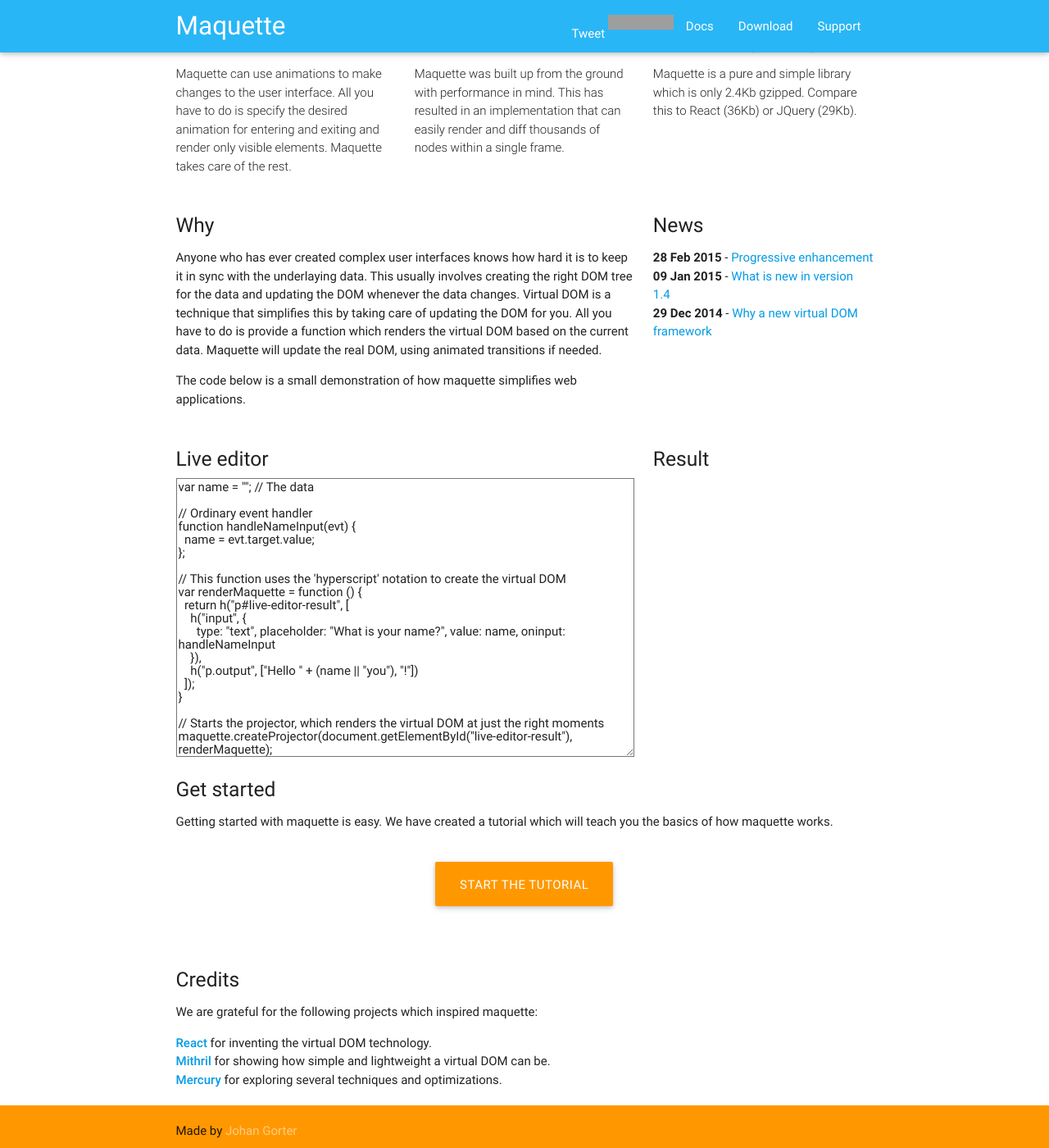
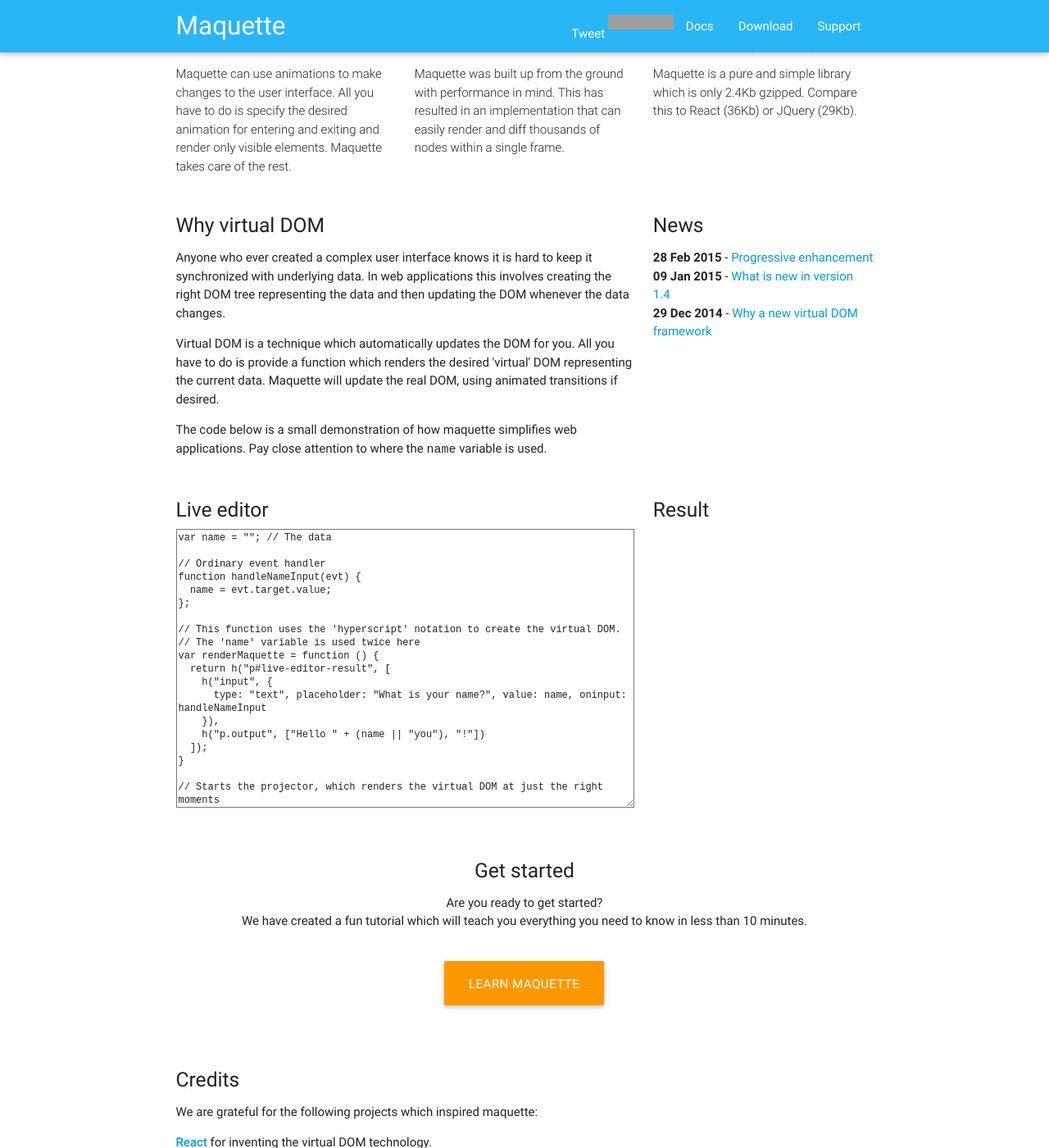
Before and after one commit to AFASSoftware/maquette, a Jekyll site: the page built from index.html, in a window 1280 px wide and 1400 px high, scrolled down 439 px. Shown: the whole window at 82% size. Built offline with Jekyll 4.4.1, drawn with Linux system fonts in a browser that asks for light colours; comment, search, counter and statistics services are not loaded; grey boxes are pictures that could not be loaded.

Commit message:
inpiration

```diff
--- a/index.html
+++ b/index.html
@@ -81,15 +81,21 @@
 
     <div class="row">
       <div class="col s12 m8">
-        <h5>Why</h5>
+        <h5>Why virtual DOM</h5>
         <p>
-          Anyone who has ever created complex user interfaces knows how hard it is to keep it in sync with the underlaying data.
-          This usually involves creating the right DOM tree for the data and updating the DOM whenever the data changes.
-          Virtual DOM is a technique that simplifies this by taking care of updating the DOM for you.
-          All you have to do is provide a function which renders the virtual DOM based on the current data.
-          Maquette will update the real DOM, using animated transitions if needed.
+          Anyone who ever created a complex user interface knows it is hard to keep it synchronized with underlying data.
+          In web applications this involves creating the right DOM tree representing the data
+          and then updating the DOM whenever the data changes.
         </p>
-        <p>The code below is a small demonstration of how maquette simplifies web applications.</p>
+        <p>
+          Virtual DOM is a technique which automatically updates the DOM for you.
+          All you have to do is provide a function which renders the desired 'virtual' DOM representing the current data.
+          Maquette will update the real DOM, using animated transitions if desired.
+        </p>
+        <p>
+          The code below is a small demonstration of how maquette simplifies web applications.
+          Pay close attention to where the <code>name</code> variable is used.
+        </p>
       </div>
       <div class="col s12 m4">
         <h5>News</h5>
@@ -106,14 +112,16 @@
     <div class="row">
       <div class="col s12 m8">
         <h5>Live editor</h5>
-        <textarea id="live-editor" rows="20" cols="90" style="height:340px;line-height:16px">var name = ""; // The data
+        <code><textarea id="live-editor" rows="20" cols="90" spellcheck="false"
+        style="height:340px;line-height:16px;font-size:12px">var name = ""; // The data
 
 // Ordinary event handler
 function handleNameInput(evt) {
   name = evt.target.value;
 };
 
-// This function uses the 'hyperscript' notation to create the virtual DOM
+// This function uses the 'hyperscript' notation to create the virtual DOM.
+// The 'name' variable is used twice here
 var renderMaquette = function () {
   return h("p#live-editor-result", [
     h("input", {
@@ -124,7 +132,7 @@
 }
 
 // Starts the projector, which renders the virtual DOM at just the right moments
-maquette.createProjector(document.getElementById("live-editor-result"), renderMaquette);</textarea>
+maquette.createProjector(document.getElementById("live-editor-result"), renderMaquette);</textarea></code>
         <div id="live-editor-message"></div>
       </div>
       <div class="col s12 m4">
@@ -133,14 +141,17 @@
       </div>
     </div>
 
-    <h5>Get started</h5>
-    <p>
-      Getting started with maquette is easy. We have created a tutorial which will teach you the basics of how maquette works.
+    <br />
+
+    <h5 class="center">Get started</h5>
+    <p class="center">
+      Are you ready to get started? <br />
+      We have created a fun tutorial which will teach you everything you need to know in less than 10 minutes.
     </p>
 
     <br />
     <div class="row center">
-      <a href="/tutorial/01-intro.html" class="btn-large waves-effect waves-light orange">Start the tutorial</a>
+      <a href="/tutorial/01-intro.html" class="btn-large waves-effect waves-light orange">Learn maquette</a>
     </div>
     <br />
 
```
